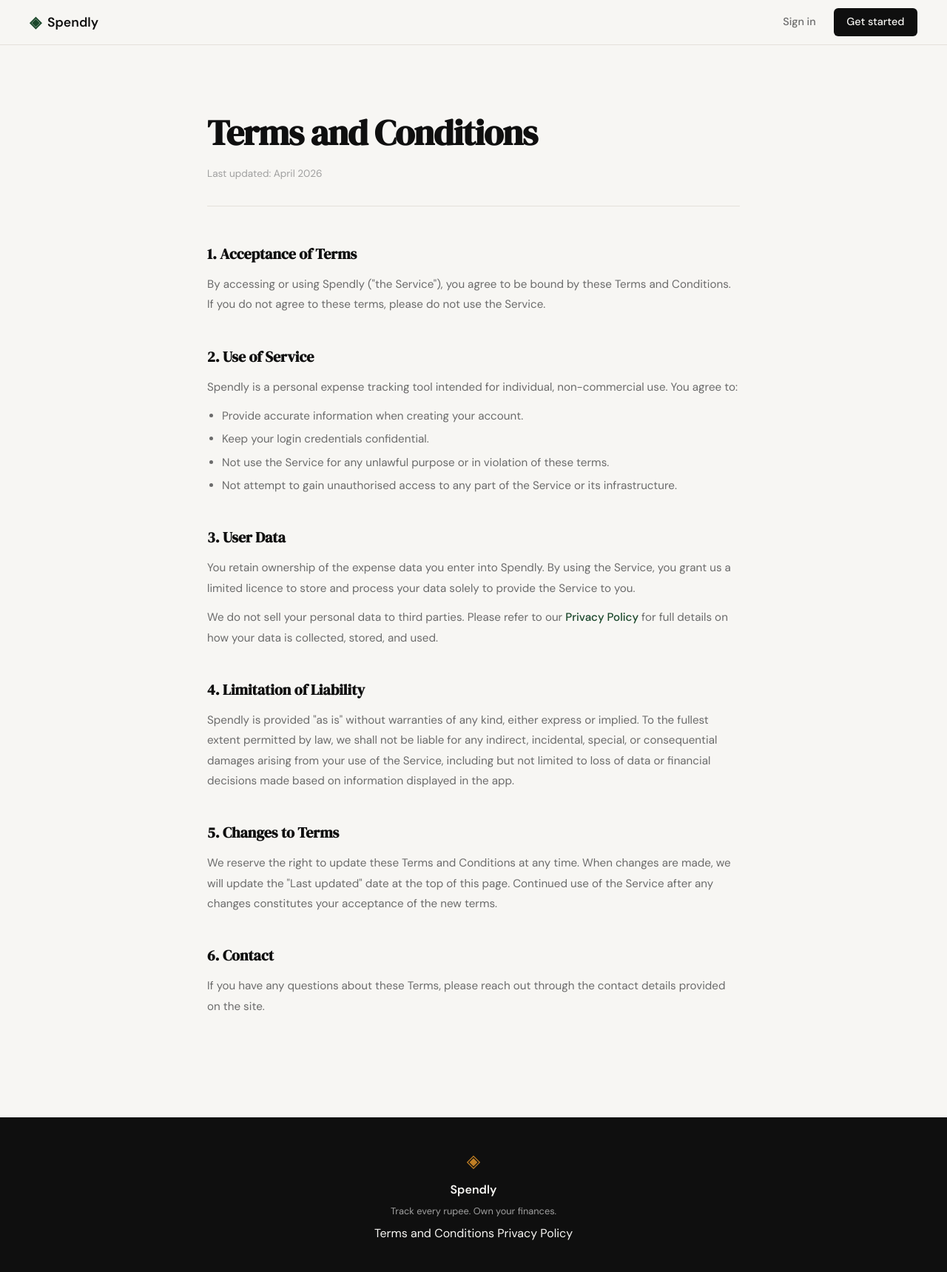
After one commit to alalekozai/SpendAI, a Flask app: page /terms in a window 1280 px wide. The commit adds this page. Shown: the whole page at 74% size. Run offline with Flask 3, Linux system fonts and the light colour scheme.

Commit message:
landing: add terms and conditions page and route

```diff
--- a/app.py
+++ b/app.py
@@ -26,6 +26,11 @@ def login():
 # Placeholder routes — students will implement these                  #
 # ------------------------------------------------------------------ #
 
+@app.route("/terms")
+def terms():
+    return render_template("terms.html")
+
+
 @app.route("/logout")
 def logout():
     return "Logout — coming in Step 3"
--- a/static/css/style.css
+++ b/static/css/style.css
@@ -508,6 +508,75 @@ a { color: inherit; text-decoration: none; }
 }
 
 /* ------------------------------------------------------------------ */
+/* Terms / Policy pages                                                */
+/* ------------------------------------------------------------------ */
+
+.terms-page {
+    padding: 5rem 2rem 6rem;
+}
+
+.terms-inner {
+    max-width: 720px;
+    margin: 0 auto;
+}
+
+.terms-title {
+    font-family: var(--font-display);
+    font-size: clamp(2rem, 4vw, 3rem);
+    color: var(--ink);
+    letter-spacing: -0.02em;
+    margin-bottom: 0.4rem;
+}
+
+.terms-updated {
+    font-size: 0.85rem;
+    color: var(--ink-faint);
+    margin-bottom: 3rem;
+    padding-bottom: 2rem;
+    border-bottom: 1px solid var(--border);
+}
+
+.terms-section {
+    margin-bottom: 2.5rem;
+}
+
+.terms-section h2 {
+    font-family: var(--font-display);
+    font-size: 1.25rem;
+    color: var(--ink);
+    margin-bottom: 0.75rem;
+}
+
+.terms-section p {
+    font-size: 0.95rem;
+    color: var(--ink-muted);
+    line-height: 1.8;
+    margin-bottom: 0.75rem;
+}
+
+.terms-section p:last-child { margin-bottom: 0; }
+
+.terms-section ul {
+    list-style: disc;
+    padding-left: 1.25rem;
+    margin-top: 0.5rem;
+}
+
+.terms-section ul li {
+    font-size: 0.95rem;
+    color: var(--ink-muted);
+    line-height: 1.8;
+    margin-bottom: 0.25rem;
+}
+
+.terms-section a {
+    color: var(--accent);
+    font-weight: 500;
+}
+
+.terms-section a:hover { text-decoration: underline; }
+
+/* ------------------------------------------------------------------ */
 /* Responsive                                                          */
 /* ------------------------------------------------------------------ */
 
--- a/templates/base.html
+++ b/templates/base.html
@@ -35,7 +35,7 @@
             <span class="footer-name">Spendly</span>
             <p class="footer-copy">Track every rupee. Own your finances.</p>
             <div class="footer-links">
-                <a href="#">Terms and Conditions</a>
+                <a href="/terms">Terms and Conditions</a>
                 <a href="#">Privacy Policy</a>
             </div>
         </div>
--- /dev/null
+++ b/templates/terms.html
@@ -0,0 +1,51 @@
+{% extends "base.html" %}
+
+{% block title %}Terms and Conditions — Spendly{% endblock %}
+
+{% block content %}
+
+<section class="terms-page">
+    <div class="terms-inner">
+        <h1 class="terms-title">Terms and Conditions</h1>
+        <p class="terms-updated">Last updated: April 2026</p>
+
+        <div class="terms-section">
+            <h2>1. Acceptance of Terms</h2>
+            <p>By accessing or using Spendly ("the Service"), you agree to be bound by these Terms and Conditions. If you do not agree to these terms, please do not use the Service.</p>
+        </div>
+
+        <div class="terms-section">
+            <h2>2. Use of Service</h2>
+            <p>Spendly is a personal expense tracking tool intended for individual, non-commercial use. You agree to:</p>
+            <ul>
+                <li>Provide accurate information when creating your account.</li>
+                <li>Keep your login credentials confidential.</li>
+                <li>Not use the Service for any unlawful purpose or in violation of these terms.</li>
+                <li>Not attempt to gain unauthorised access to any part of the Service or its infrastructure.</li>
+            </ul>
+        </div>
+
+        <div class="terms-section">
+            <h2>3. User Data</h2>
+            <p>You retain ownership of the expense data you enter into Spendly. By using the Service, you grant us a limited licence to store and process your data solely to provide the Service to you.</p>
+            <p>We do not sell your personal data to third parties. Please refer to our <a href="#">Privacy Policy</a> for full details on how your data is collected, stored, and used.</p>
+        </div>
+
+        <div class="terms-section">
+            <h2>4. Limitation of Liability</h2>
+            <p>Spendly is provided "as is" without warranties of any kind, either express or implied. To the fullest extent permitted by law, we shall not be liable for any indirect, incidental, special, or consequential damages arising from your use of the Service, including but not limited to loss of data or financial decisions made based on information displayed in the app.</p>
+        </div>
+
+        <div class="terms-section">
+            <h2>5. Changes to Terms</h2>
+            <p>We reserve the right to update these Terms and Conditions at any time. When changes are made, we will update the "Last updated" date at the top of this page. Continued use of the Service after any changes constitutes your acceptance of the new terms.</p>
+        </div>
+
+        <div class="terms-section">
+            <h2>6. Contact</h2>
+            <p>If you have any questions about these Terms, please reach out through the contact details provided on the site.</p>
+        </div>
+    </div>
+</section>
+
+{% endblock %}
```
